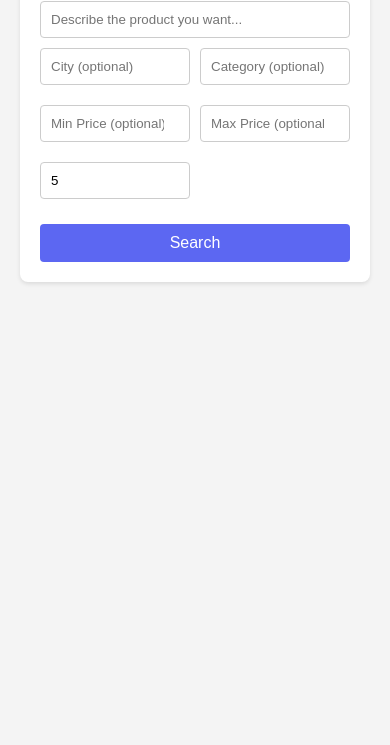
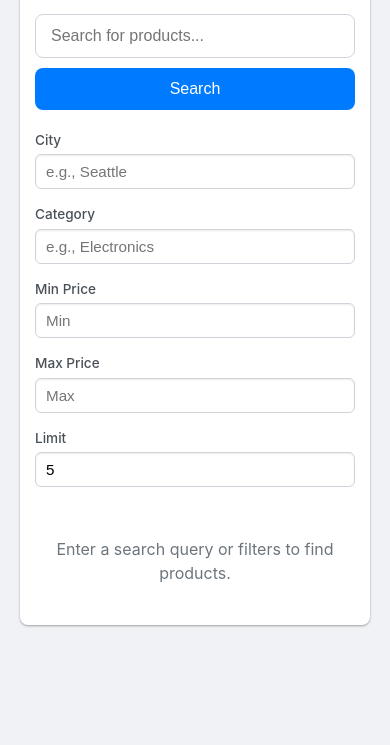
Before and after one commit to betloreilly/productsearch, a website: page public/index.html in a window 390 px wide. Shown: the part 99-844 px from the top of the page. Drawn offline with Linux system fonts and the light colour scheme.

Commit message:
Feat: Revamp UI for professional look and responsiveness

```diff
--- a/public/index.html
+++ b/public/index.html
@@ -3,29 +3,54 @@
 <head>
     <meta charset="UTF-8">
     <meta name="viewport" content="width=device-width, initial-scale=1.0">
-    <title>Product Finder</title>
+    <!-- Consider adding a link to a modern font if desired -->
+    <title>Product Search</title>
     <link rel="stylesheet" href="style.css">
 </head>
 <body>
-    <h1>Product Finder</h1>
 
-    <div class="search-container">
-        <input type="text" id="searchQuery" placeholder="Describe the product you want...">
+    <div class="container">
+        <header class="header">
+            <h1>Product Search</h1>
+        </header>
 
-        <div class="filters">
-            <input type="text" id="cityFilter" placeholder="City (optional)">
-            <input type="text" id="categoryFilter" placeholder="Category (optional)">
-            <input type="number" id="minPriceFilter" placeholder="Min Price (optional)">
-            <input type="number" id="maxPriceFilter" placeholder="Max Price (optional)">
-            <input type="number" id="limitFilter" placeholder="Limit (optional, default 5)" min="1" value="5">
+        <div class="search-controls">
+            <div class="search-bar-container">
+                <label for="searchQuery" class="sr-only">Search Products</label> <!-- Screen-reader only label -->
+                <input type="text" id="searchQuery" placeholder="Search for products...">
+                <button id="searchButton">Search</button>
+            </div>
+
+            <div class="filter-controls">
+                <div class="filter-group">
+                    <label for="cityFilter">City</label>
+                    <input type="text" id="cityFilter" placeholder="e.g., Seattle">
+                </div>
+                <div class="filter-group">
+                    <label for="categoryFilter">Category</label>
+                    <input type="text" id="categoryFilter" placeholder="e.g., Electronics">
+                </div>
+                <div class="filter-group price-group">
+                    <label for="minPriceFilter">Min Price</label>
+                    <input type="number" id="minPriceFilter" placeholder="Min">
+                </div>
+                <div class="filter-group price-group">
+                    <label for="maxPriceFilter">Max Price</label>
+                    <input type="number" id="maxPriceFilter" placeholder="Max">
+                </div>
+                <div class="filter-group">
+                    <label for="limitFilter">Limit</label>
+                    <input type="number" id="limitFilter" placeholder="5" min="1" value="5">
+                </div>
+            </div>
         </div>
 
-        <button id="searchButton">Search</button>
-    </div>
+        <main id="resultsContainer" aria-live="polite">
+            <!-- Search results will be displayed here -->
+            <p class="initial-message">Enter a search query or filters to find products.</p>
+        </main>
 
-    <div id="resultsContainer">
-        <!-- Search results will be displayed here -->
-    </div>
+    </div> <!-- /container -->
 
     <script src="script.js"></script>
 </body>
--- a/public/style.css
+++ b/public/style.css
@@ -1,96 +1,255 @@
-body {
-    font-family: sans-serif;
-    margin: 20px;
-    background-color: #f4f4f4;
+/* Reset and Base Styles */
+* {
+    box-sizing: border-box;
+    margin: 0;
+    padding: 0;
 }
 
-h1 {
-    text-align: center;
-    color: #333;
+body {
+    font-family: -apple-system, BlinkMacSystemFont, "Segoe UI", Roboto, Oxygen-Sans, Ubuntu, Cantarell, "Helvetica Neue", sans-serif;
+    background-color: #f0f2f5; /* Light grey background */
+    color: #111; /* Dark grey text */
+    line-height: 1.5;
+    padding: 20px;
 }
 
-.search-container {
-    background-color: #fff;
-    padding: 20px;
+.container {
+    max-width: 1200px;
+    margin: 0 auto;
+    background-color: #fff; /* White background for main content */
+    padding: 25px 30px;
     border-radius: 8px;
-    box-shadow: 0 2px 4px rgba(0,0,0,0.1);
-    margin-bottom: 20px;
+    box-shadow: 0 1px 3px rgba(0,0,0,0.12), 0 1px 2px rgba(0,0,0,0.24);
 }
 
-.search-container input[type="text"],
-.search-container input[type="number"] {
-    width: calc(100% - 22px); /* Adjust for padding/border */
-    padding: 10px;
-    margin-bottom: 10px;
-    border: 1px solid #ccc;
-    border-radius: 4px;
+.header h1 {
+    text-align: center;
+    color: #0f1111; /* Near black */
+    margin-bottom: 25px;
+    font-weight: 500;
 }
 
-.filters {
-    display: grid;
-    grid-template-columns: repeat(auto-fit, minmax(150px, 1fr));
-    gap: 10px;
-    margin-bottom: 15px;
+/* Search Controls */
+.search-controls {
+    margin-bottom: 30px;
 }
 
-.search-container button {
-    background-color: #5c67f2;
-    color: white;
-    padding: 10px 20px;
-    border: none;
-    border-radius: 4px;
-    cursor: pointer;
-    font-size: 1em;
-    width: 100%;
+.search-bar-container {
+    display: flex;
+    align-items: center;
+    margin-bottom: 20px;
+    box-shadow: 0 2px 5px rgba(0,0,0,0.1);
+    border-radius: 8px; /* Rounded corners for the combined bar */
+    overflow: hidden; /* Clip shadow correctly */
 }
 
-.search-container button:hover {
-    background-color: #4a54c4;
+#searchQuery {
+    flex-grow: 1;
+    padding: 12px 15px;
+    font-size: 1rem;
+    border: 1px solid #ced4da; /* Slightly softer border */
+    border-right: none;
+    /* Remove individual border-radius, apply to container */
+    border-top-left-radius: 8px;
+    border-bottom-left-radius: 8px;
+    min-width: 200px; /* Prevent excessive shrinking */
 }
 
+#searchQuery:focus {
+    outline: none;
+    border-color: #adb5bd;
+    box-shadow: 0 0 0 2px rgba(0, 123, 255, 0.25); /* Subtle focus indicator */
+    z-index: 1; /* Ensure focus shadow appears above button */
+}
+
+#searchButton {
+    background-color: #007bff; /* Primary blue */
+    color: white;
+    padding: 12px 25px;
+    border: none;
+    /* Remove individual border-radius, apply to container */
+    border-top-right-radius: 8px;
+    border-bottom-right-radius: 8px;
+    cursor: pointer;
+    font-size: 1rem;
+    font-weight: 500;
+    transition: background-color 0.2s ease;
+    white-space: nowrap; /* Prevent button text wrapping */
+}
+
+#searchButton:hover {
+    background-color: #0056b3; /* Darker blue on hover */
+}
+
+/* Filter Controls */
+.filter-controls {
+    display: flex;
+    flex-wrap: wrap; /* Allow filters to wrap on smaller screens */
+    gap: 20px; /* Spacing between filter groups */
+    align-items: flex-end; /* Align items to the bottom */
+}
+
+.filter-group {
+    display: flex;
+    flex-direction: column;
+    min-width: 100px; /* Minimum width */
+}
+
+.filter-group label {
+    font-size: 0.85rem;
+    color: #495057; /* Medium grey */
+    margin-bottom: 4px;
+    font-weight: 500;
+}
+
+.filter-controls input[type="text"],
+.filter-controls input[type="number"] {
+    padding: 8px 10px;
+    border: 1px solid #ced4da;
+    border-radius: 6px;
+    font-size: 0.95rem;
+    box-shadow: inset 0 1px 2px rgba(0,0,0,0.075);
+    width: 100%; /* Make inputs take full width of their group */
+}
+
+.filter-controls input[type="number"] {
+    /* Adjust width specifically for number inputs if needed */
+    max-width: 120px;
+}
+
+.filter-controls input:focus {
+    outline: none;
+    border-color: #86b7fe;
+    box-shadow: 0 0 0 2px rgba(0, 123, 255, 0.25);
+}
+
+.price-group {
+   /* Specific styling for price group if needed */
+}
+
+/* Screen Reader Only Label */
+.sr-only {
+    position: absolute;
+    width: 1px;
+    height: 1px;
+    padding: 0;
+    margin: -1px;
+    overflow: hidden;
+    clip: rect(0, 0, 0, 0);
+    white-space: nowrap;
+    border: 0;
+}
+
+/* Results */
 #resultsContainer {
+    margin-top: 30px;
     display: grid;
-    grid-template-columns: repeat(auto-fit, minmax(250px, 1fr));
-    gap: 20px;
+    /* Responsive grid: more columns on wider screens */
+    grid-template-columns: repeat(auto-fill, minmax(280px, 1fr));
+    gap: 25px;
 }
 
 .product-item {
     background-color: #fff;
-    padding: 15px;
+    border: 1px solid #dee2e6; /* Lighter border */
     border-radius: 8px;
-    box-shadow: 0 2px 4px rgba(0,0,0,0.05);
-    border: 1px solid #eee;
+    padding: 20px;
+    display: flex; /* Use flexbox for better internal layout */
+    flex-direction: column; /* Stack elements vertically */
+    box-shadow: 0 1px 2px rgba(0,0,0,0.05);
+    transition: box-shadow 0.2s ease-in-out;
+}
+
+.product-item:hover {
+    box-shadow: 0 4px 8px rgba(0,0,0,0.1);
 }
 
 .product-item img {
     max-width: 100%;
-    height: auto;
+    height: 200px; /* Fixed height for consistency */
+    object-fit: contain; /* Scale image nicely within bounds */
     border-radius: 4px;
-    margin-bottom: 10px;
+    margin-bottom: 15px;
+    align-self: center; /* Center the image */
 }
 
 .product-item h3 {
     margin-top: 0;
-    margin-bottom: 5px;
-    font-size: 1.1em;
-    color: #333;
+    margin-bottom: 8px;
+    font-size: 1.1rem; /* Slightly larger */
+    color: #111;
+    font-weight: 500;
+    line-height: 1.3;
 }
 
 .product-item p {
-    font-size: 0.9em;
-    color: #666;
-    margin-bottom: 5px;
+    font-size: 0.95rem;
+    color: #555;
+    margin-bottom: 10px;
+    flex-grow: 1; /* Allow description to take up space */
 }
 
 .product-item .price {
     font-weight: bold;
-    color: #007bff;
+    color: #B12704; /* Amazon-like price color */
+    font-size: 1.1rem;
+    margin-bottom: 10px;
 }
 
 .product-item .category,
 .product-item .city {
-    font-size: 0.8em;
-    color: #777;
-    display: block; /* Ensure they appear on new lines */
-    margin-bottom: 3px;
+    font-size: 0.85rem;
+    color: #555;
+    display: block;
+    margin-bottom: 4px;
 }
+
+.initial-message,
+#resultsContainer p {
+    grid-column: 1 / -1; /* Make messages span all columns if grid is active */
+    text-align: center;
+    color: #6c757d; /* Muted color */
+    padding: 20px;
+}
+
+
+/* Responsiveness */
+@media (max-width: 768px) {
+    .filter-controls {
+        gap: 15px;
+    }
+    .filter-group {
+        min-width: calc(50% - 10px); /* Two columns on smaller screens */
+    }
+    .filter-controls input[type="number"] {
+        max-width: none; /* Allow number inputs to take full width */
+    }
+    .container {
+        padding: 20px 15px;
+    }
+}
+
+@media (max-width: 480px) {
+    .search-bar-container {
+        flex-direction: column;
+        box-shadow: none;
+        border-radius: 0;
+    }
+    #searchQuery {
+        border-radius: 8px;
+        border-right: 1px solid #ced4da; /* Add border back */
+        margin-bottom: 10px;
+        width: 100%;
+    }
+    #searchButton {
+        border-radius: 8px;
+        width: 100%;
+    }
+    .filter-group {
+        min-width: 100%; /* Full width on very small screens */
+    }
+    #resultsContainer {
+        grid-template-columns: 1fr; /* Single column results */
+    }
+
+}
```
